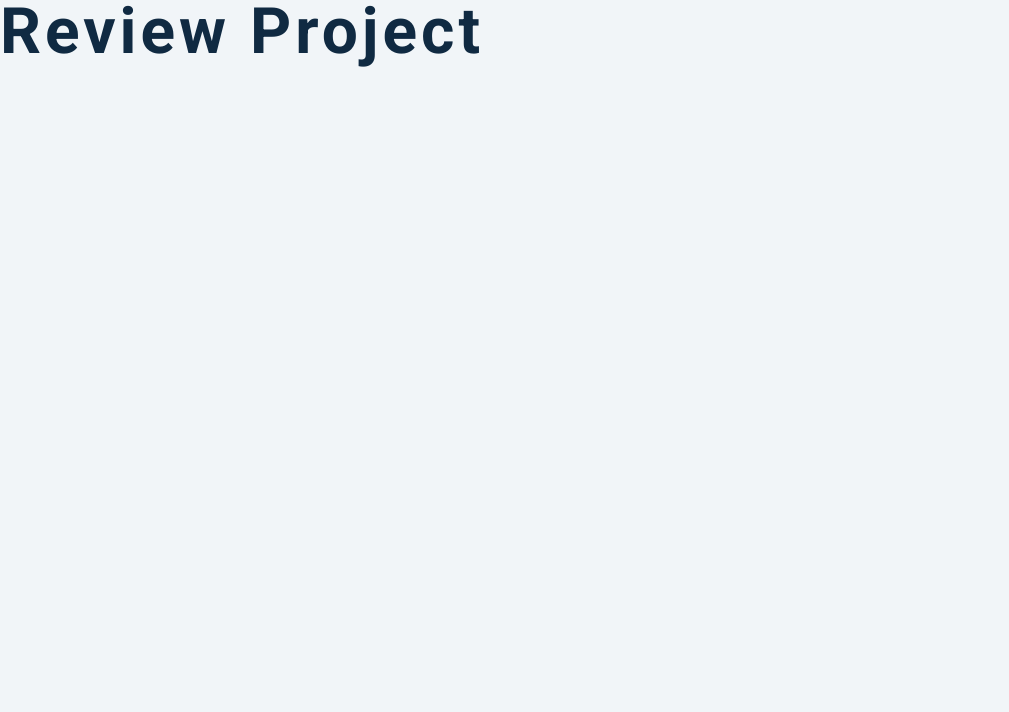
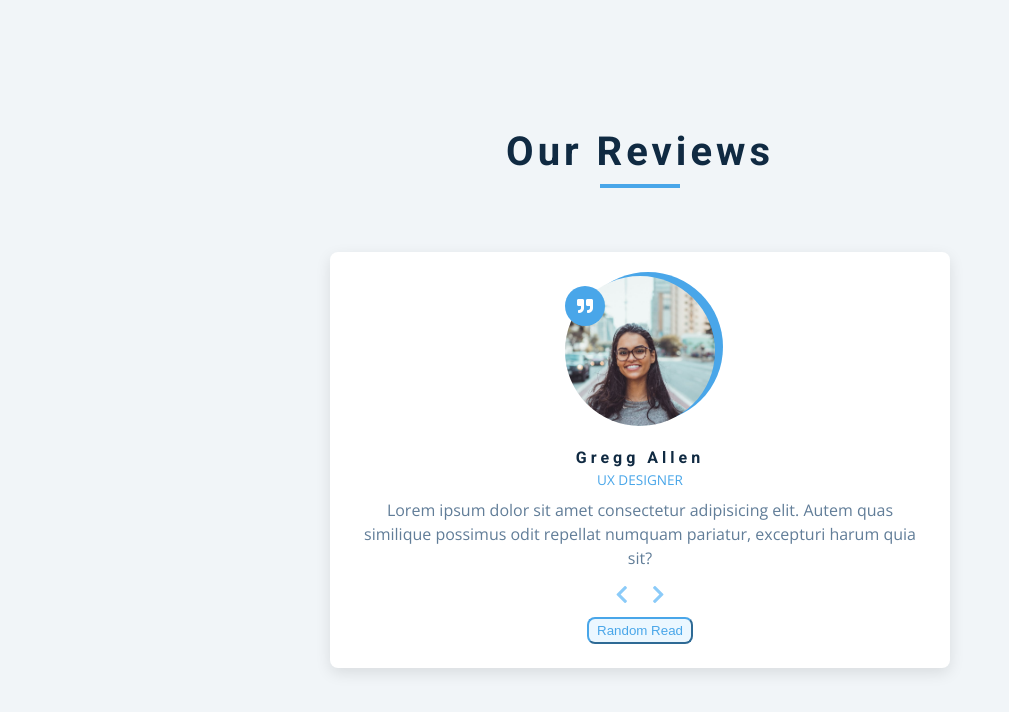
Before and after one commit to glennludszuweit/small-js-projects, a plain HTML site: page jsreviews/index.html in a window 1280 px wide. Shown: the whole page, without its empty margins (0-1009 px from the left). Drawn offline with nearby package versions, Linux system fonts and the light colour scheme.

Commit message:
jsreviews setup html

```diff
--- a/jsreviews/index.html
+++ b/jsreviews/index.html
@@ -13,7 +13,38 @@
     <link rel="stylesheet" href="styles.css" />
   </head>
   <body>
-    <h1>review project</h1>
+    <main>
+      <secion class="container">
+        <div class="title">
+          <h2>our reviews</h2>
+          <div class="underline"></div>
+        </div>
+
+        <article class="review">
+          <div class="img-container">
+            <img src="./person-1.jpeg" id="person-img" alt="" />
+          </div>
+          <h4 id="author">gregg allen</h4>
+          <p id="job">ux designer</p>
+          <p id="info">
+            Lorem ipsum dolor sit amet consectetur adipisicing elit. Autem quas
+            similique possimus odit repellat numquam pariatur, excepturi harum
+            quia sit?
+          </p>
+          <!-- previuos next btn -->
+          <div class="button-container">
+            <button class="prev-btn">
+              <i class="fas fa-chevron-left"></i>
+            </button>
+            <button class="next-btn">
+              <i class="fas fa-chevron-right"></i>
+            </button>
+          </div>
+          <!-- random btn -->
+          <button class="random-btn">random read</button>
+        </article>
+      </secion>
+    </main>
     <!-- javascript -->
     <script src="app.js"></script>
   </body>
```
